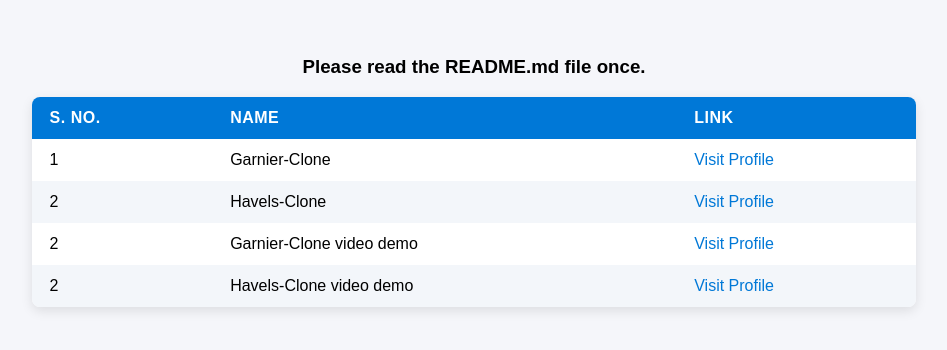
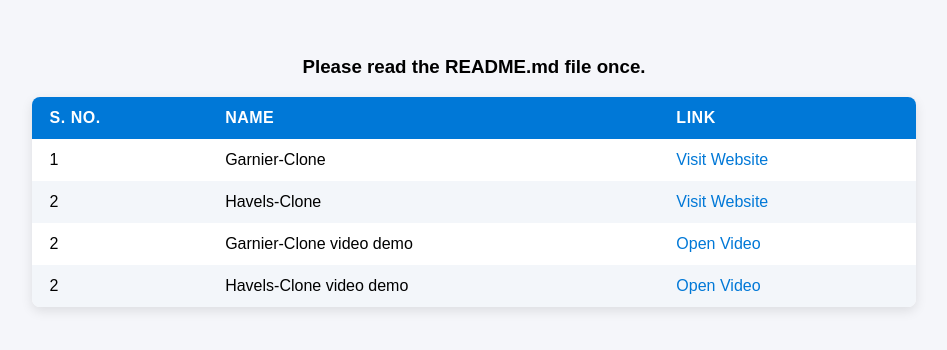
Before and after one commit to nikhil0m/Diwali2025, a plain HTML site: page Table/index.html in a window 1280 px wide. Shown: the part 236-586 px from the top of the page, without its empty margins (166-1113 px from the left). Drawn offline with Linux system fonts and the light colour scheme.

Commit message:
change in table file

```diff
--- a/Table/index.html
+++ b/Table/index.html
@@ -75,22 +75,22 @@
       <tr>
         <td>1</td>
         <td>Garnier-Clone</td>
-        <td><a href="https://garnier-clone.netlify.app/" target="_blank">Visit Profile</a></td>
+        <td><a href="https://garnier-clone.netlify.app/" target="_blank">Visit Website</a></td>
       </tr>
       <tr>
         <td>2</td>
         <td>Havels-Clone</td>
-        <td><a href="https://havells-clone.netlify.app/" target="_blank">Visit Profile</a></td>
+        <td><a href="https://havells-clone.netlify.app/" target="_blank">Visit Website</a></td>
       </tr>
       <tr>
         <td>2</td>
         <td>Garnier-Clone video demo</td>
-        <td><a href="https://www.youtube.com/watch?v=lKmg01vsMqo" target="_blank">Visit Profile</a></td>
+        <td><a href="https://www.youtube.com/watch?v=lKmg01vsMqo" target="_blank">Open Video</a></td>
       </tr>
       <tr>
         <td>2</td>
         <td>Havels-Clone video demo</td>
-        <td><a href="https://www.youtube.com/watch?v=GHwvhlj0vG8" target="_blank">Visit Profile</a></td>
+        <td><a href="https://www.youtube.com/watch?v=GHwvhlj0vG8" target="_blank">Open Video</a></td>
       </tr>
     </tbody>
   </table>
```
